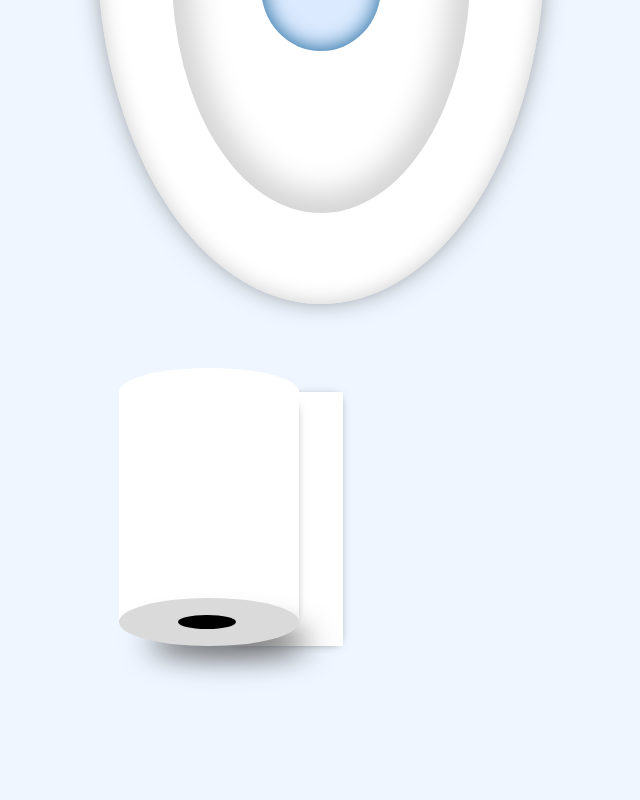
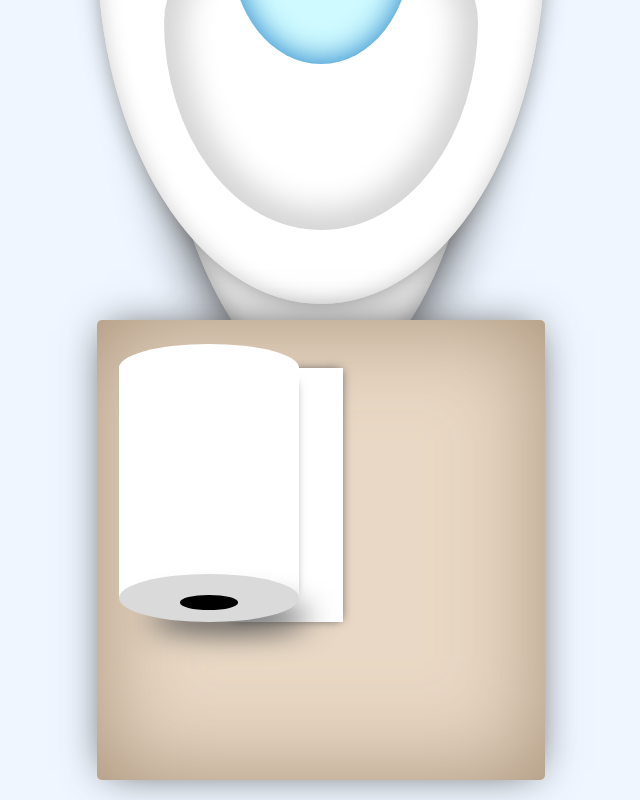
Before and after one commit to take899/mizunagashi-kun, a React (Create React App) app: page / in a window 1280 px wide. Shown: the whole page, without its empty margins (319-959 px from the left). Built offline with nearby package versions, Linux system fonts and the light colour scheme.

Commit message:
added write paper

```diff
--- a/package.json
+++ b/package.json
@@ -11,6 +11,7 @@
     "react": "^17.0.2",
     "react-dom": "^17.0.2",
     "react-scripts": "4.0.3",
+    "react-transition-group": "^4.4.1",
     "web-vitals": "^1.0.1"
   },
   "homepage": "http://take899.github.io/mizunagashi-kun",
--- a/src/App.css
+++ b/src/App.css
@@ -1,39 +1,62 @@
 .__benza {
   position: absolute;
-  top: calc(-55%);
-  height: calc(150%);
+  height: 150%;
   width: 100%;
   min-width: 320px;
   max-height: 500px;
+  top: -55%;
+  background-color: white;
   border-radius: 50% 50% 50% 50% / 25% 25% 75% 75%;
   box-shadow: 0px 0px 20px 2px #d5d5d5 inset, 0px 0px 30px -10px #4b4b4b;
 }
-.__benza-hole {
+.__benza-bottom {
   position: absolute;
-  top: calc(-50%);
-  height: calc(150%);
-  width: 100%;
-  min-width: 213px;
+  height: 150%;
+  width: 80%;
+  top: -30%;
+  left: 10%;
+  background-color: rgb(230, 230, 230);
+  border-radius: 52% 48% 50% 50% / 0% 0% 100% 100%;
+  box-shadow: 0px 0px 20px 2px #a9a9a9 inset, 0px 0px 60px -10px #000000;
+}
+.__benza-inside {
+  position: absolute;
+  height: 100%;
+  width: 70%;
+  min-width: 224px;
   max-height: 350px;
-  border-radius: 50% 50% 50% 50% / 25% 25% 75% 75%;
+  top: -28%;
+  left: 15%;
+  background-color: white;
+  border-radius: 50% 50% 50% 50% / 35% 35% 65% 65%;
   box-shadow: 0px 0px 30px 20px #d5d5d5 inset;
 }
-.__benza-hole-water {
+.__benza-inside-water {
   position: absolute;
-  top: calc(-40%);
-  height: calc(100%);
-  width: 100%;
-  min-width: 85.3px;
-  border-radius: 50% 50% 50% 50% / 25% 25% 75% 75%;
-  box-shadow: 0px 0px 20px 2px #266ea2 inset;
+  height: 60%;
+  width: 40%;
+  min-width: 128px;
+  top: -40%;
+  left: 30%;
+  background-color: rgb(207, 250, 255);
+  border-radius: 50% 50% 50% 50% / 40% 40% 60% 60%;
+  box-shadow: 0px 0px 30px 2px #2a87ca inset;
 }
 
+.__dai {
+  position: absolute;
+  width: 100%;
+  height: calc(100% - 20px);
+  border-radius: 5px;
+  background-color: rgb(233, 216, 197);
+  box-shadow: 0px 0px 100px 0px rgb(167, 145, 120) inset, 0px 0px 40px -10px #464646;
+}
 .__paper {
   position: relative;
   width: 40%;
   height: 60%;
   max-height: 230px;
-  top: 5%;
+  top: 10%;
   left: 5%;
   background-color: white;
   box-shadow: 5px 5px 10px -10px #4b4b4b;
@@ -43,17 +66,20 @@
  width: 25%;
  height: 65%;
  max-height: calc(230px + 5%);
- top: 15%;
+ top: 10%;
  left: 30%;
  background-color: white;
- box-shadow: 0px 1px 10px -5px #4b4b4b;
+ box-shadow: 0px 0px 10px -2px #4b4b4b;
+ transition: all .3s ease;
+}
+.__paper-draw.__is-active {
+  width: 65%;
 }
 .__paper-top {
-  z-index: 2;
-  position: relative;
+  position: absolute;
   width: 40%;
   height: 10%;
-  top: 10%;
+  top: 5%;
   left: 5%;
   background-color: white;
   border-radius: 50%;
@@ -62,7 +88,7 @@
   position: relative;
   width: 40%;
   height: 10%;
-  top: 0%;
+  top: 5%;
   left: 5%;
   background-color: rgb(218, 218, 218);
   border-radius: 50%;
@@ -72,8 +98,8 @@
   position: relative;
   width: 13%;
   height: 3%;
-  top: -6.5%;
-  left: 18%;
+  top: -0.6%;
+  left: 18.5%;
   background-color: rgb(0, 0, 0);
   border-radius: 50%;
 }
--- a/src/App.js
+++ b/src/App.js
@@ -1,25 +1,48 @@
-import React from 'react';
+import React, { useState } from 'react';
+import { CSSTransition } from 'react-transition-group';
 import './App.css';
 
+const WriteMenu = ({writeMode, setWriteMode}) => (
+  <CSSTransition
+    in={writeMode}
+    timeout={300}
+    // unmountOnExit
+    classNames={{
+      enter: '__whrite-menu',
+      enterActive: '__whrite-menu __is-active',
+      enterDone: '__whrite-menu __is-active',
+      exit: '__whrite-menu',
+      exitActive: '__whrite-menu',
+      exitDone: '__whrite-menu',
+    }}
+  >
+    <div className="__paper-draw">
+      {writeMode && <button onClick={()=> setWriteMode(false)} className="absolute right-1">閉じる</button>}
+    </div>
+  </CSSTransition>
+);
+
 function App() {
+  const [ writeMode, setWriteMode ] = useState(false);
   return (
     <React.Fragment>
       <div className="fixed top-0 bottom-0 left-0 right-0 bg-blue-50"></div>
       <div className="relative h-screen max-w-md mx-auto">
         <div className="relative h-2/5">
-          <div className="bg-white __benza"></div>
-          <div className="relative w-2/3 mx-auto h-2/3">
-            <div className="bg-white __benza-hole"></div>
-            <div className="relative w-2/5 mx-auto h-2/5">
-              <div className="bg-blue-100 __benza-hole-water"></div>
-            </div>
-          </div>
+          <div className="__benza-bottom"></div>
+          <div className="__benza"></div>
+          <div className="__benza-inside"></div>
+          <div className="__benza-inside-water"></div>
           {/* <div className="bg-white __benza"></div> */}
         </div>
         <div className="relative h-3/5">
+          <div className="__dai"></div>
+          <WriteMenu
+            writeMode={writeMode}
+            setWriteMode={setWriteMode}
+          />
+          <div className="__paper" onClick={()=>{setWriteMode(true)}}></div>
           <div className="__paper-top"></div>
-          <div className="__paper-draw"></div>
-          <div className="__paper"></div>
           <div className="__paper-bottom"></div>
           <div className="__paper-roll"></div>
         </div>
```
Also changed, not shown: 2 other files (tests, documents, lock files or other folders).
